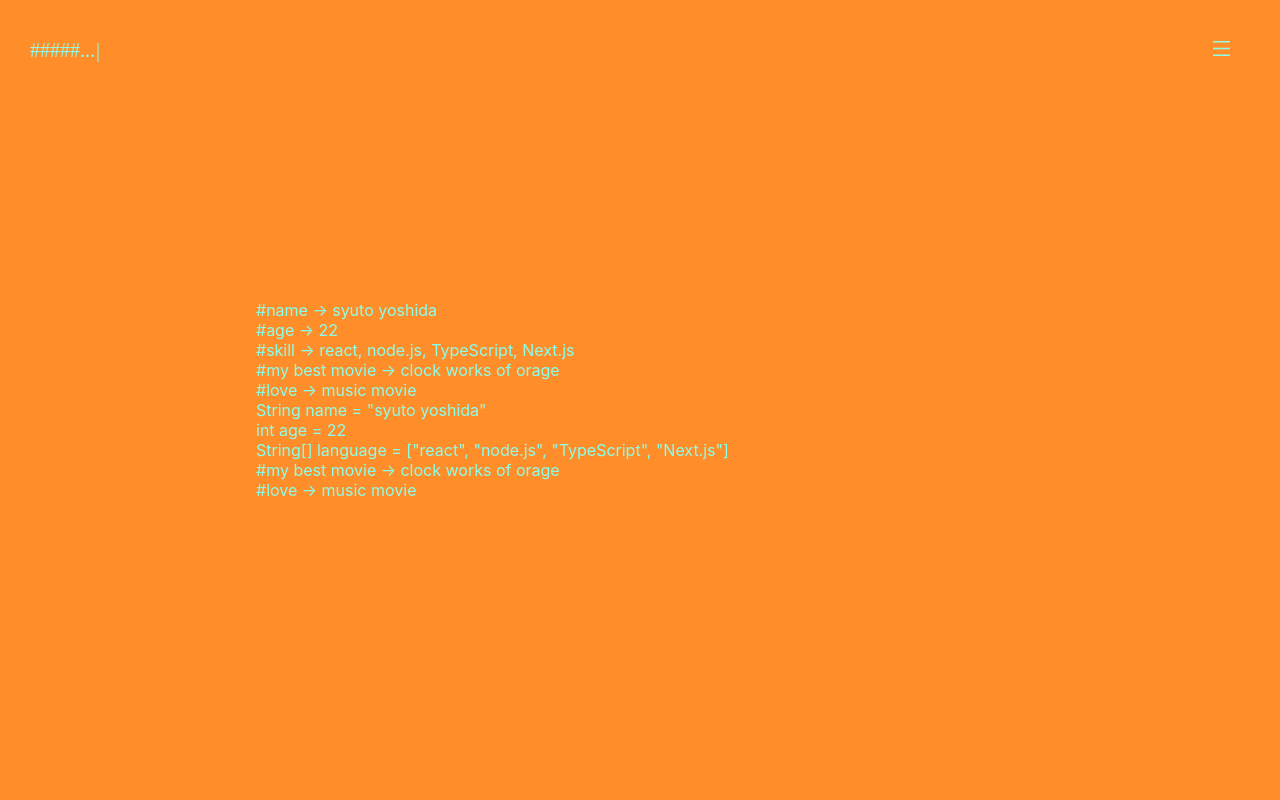
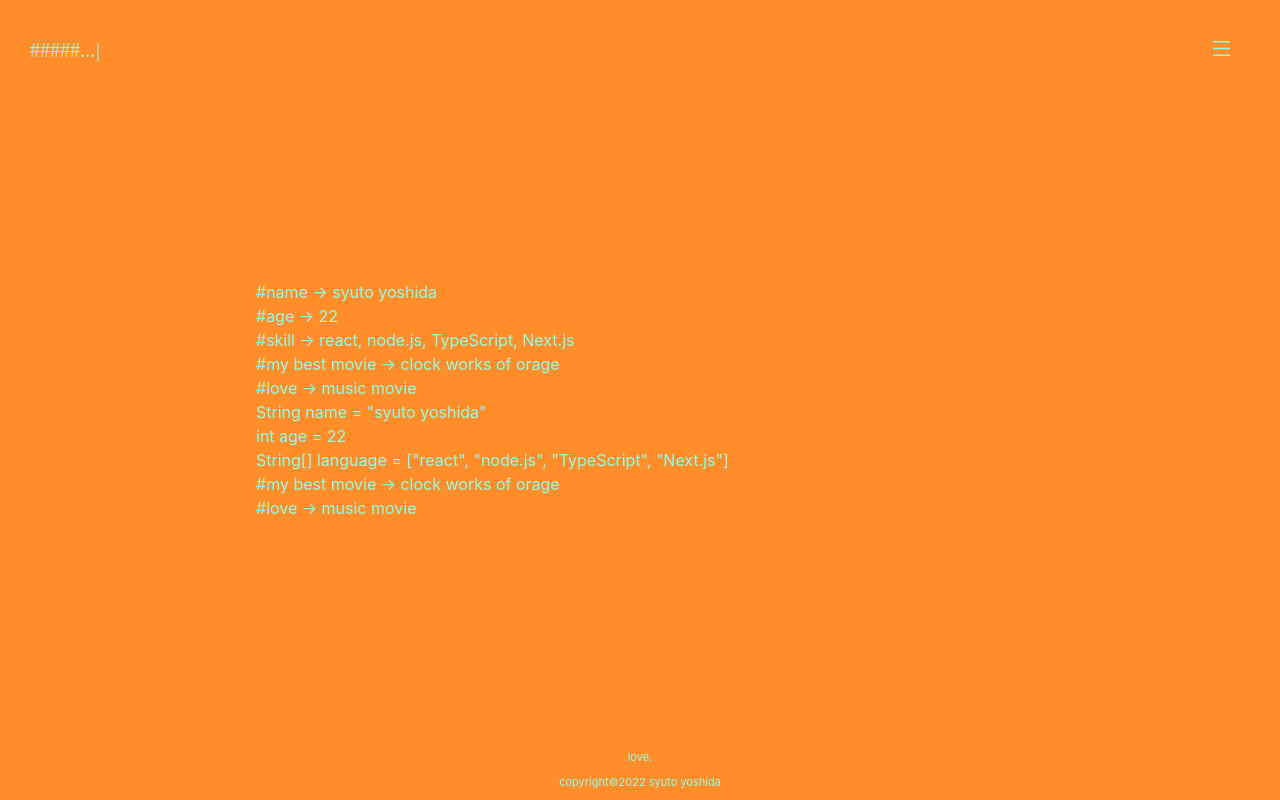
Before and after one commit to eyescreamm/ice-portal, a React (Create React App) app: page / in a window 1280 px wide. Built offline with nearby package versions, Linux system fonts and the light colour scheme; the HTML template or start-up script is replaced by a standard one.

Commit message:
フッターの追加

```diff
--- a/src/App.css
+++ b/src/App.css
@@ -62,3 +62,18 @@
   text-align: left;
   width: 60%;
 }
+
+.content div {
+  margin: 4px 0;
+}
+
+.footer {
+  position: absolute;
+  bottom: 0;
+  width: 100%;
+  text-align: center;
+  align-items: center;
+  z-index: 10;
+  color: rgb(139, 255, 234);
+  font-size: 11px;
+}
--- a/src/App.tsx
+++ b/src/App.tsx
@@ -2,6 +2,7 @@
 import './App.css';
 import Header from './components/Header';
 import Home from './components/Home';
+import Footer from './components/Footer';
 
 function App() {
   return (
@@ -9,6 +10,7 @@
       <div className="main">
         <Header />
         <Home />
+        <Footer />
       </div>
     </div>
   );
--- /dev/null
+++ b/src/components/Footer.tsx
@@ -0,0 +1,12 @@
+import React from 'react'
+
+const Footer = () => {
+  return (
+    <div className='footer'>
+      <p>love.</p>
+      <p>copyright©2022 syuto yoshida</p>
+    </div>
+  )
+}
+
+export default Footer
```
